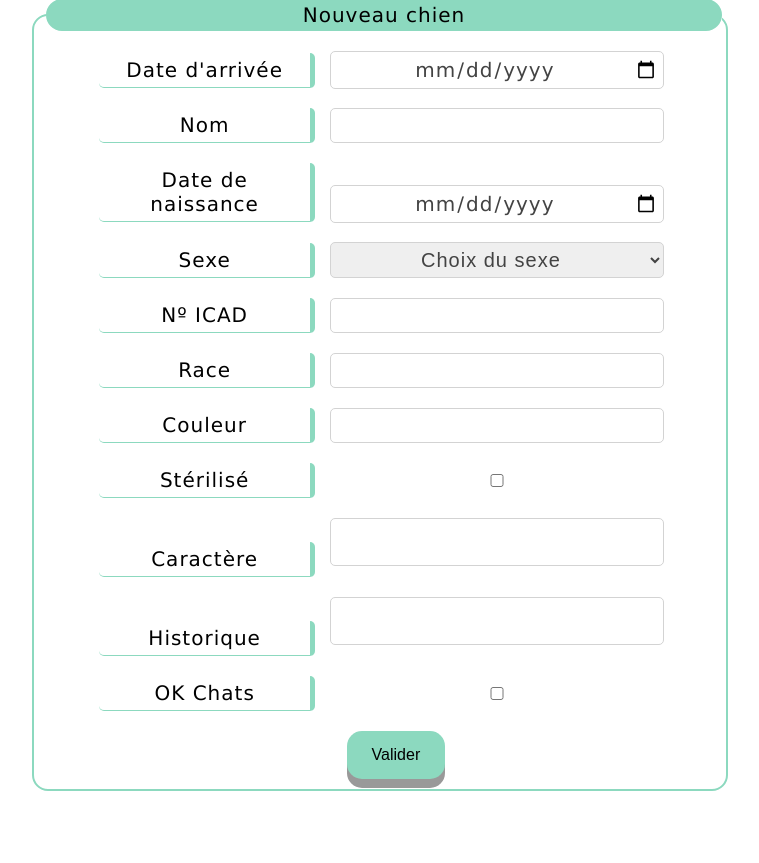
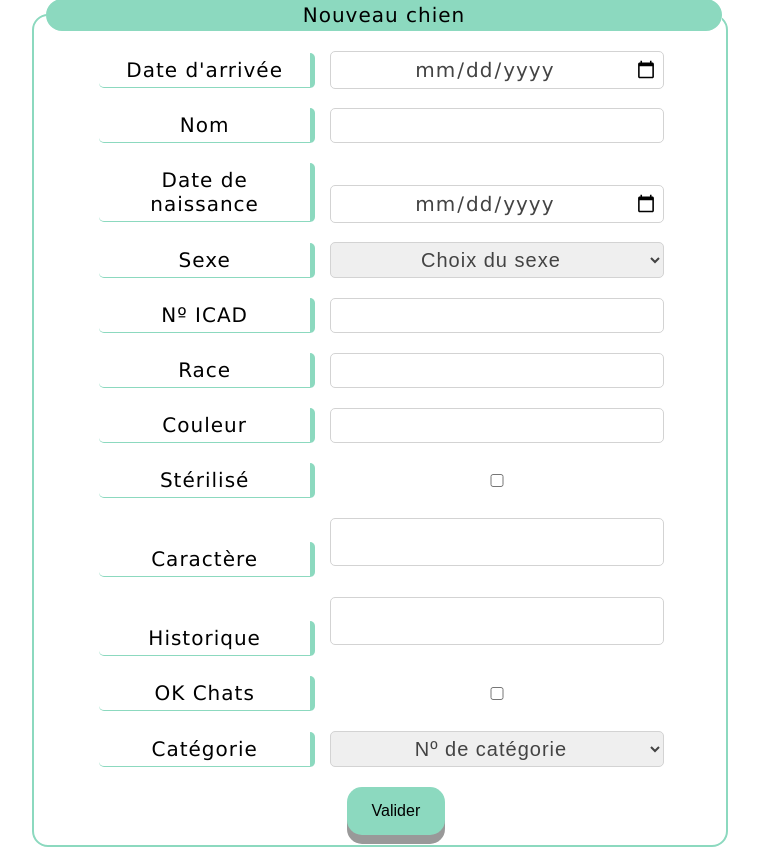
Before and after one commit to les-rescapes-du-quercy/ossaca, a Flask app: page /dogs/new_dog in a window 1280 px wide. Shown: the part 557-1420 px from the top of the page, without its empty margins (260-1019 px from the left). Before the commit the page ends 1348 px from the top, so only its background shows below. Run offline with Flask 2, Linux system fonts and the light colour scheme; some libraries are stand-ins or nearby versions.

Commit message:
dog: Add category
Signed-off-by: Mylene Josserand <josserand.mylene@gmail.com>

```diff
--- a/db_helpers.py
+++ b/db_helpers.py
@@ -51,6 +51,7 @@ def update_dog(form):
     dog.implant = form['implant']
     dog.neutered = form['neutered'] if 'neutered' in form else 0
     dog.ok_cats = form['ok_cats'] if 'ok_cats' in form else 0
+    dog.category = form['category']
     dog.character = form['char']
     dog.history = form['history']
     db.update(dog)
--- a/templates/animal.html
+++ b/templates/animal.html
@@ -71,6 +71,12 @@
     <label for="ok_cats">OK Chats</label>
     <input name="ok_cats" type="checkbox" value="1"
 	   {% if animal.ok_cats == 1 %} checked {% endif %}/><br>
+    <label for="category">Catégorie</label>
+    <select name="category">
+      <option value="0" {% if animal.category == 0 %} selected {% endif %}>Non catégorisé</option>
+      <option value="1" {% if animal.category == 1 %} selected {% endif %}>Catégorie nº1</option>
+      <option value="2" {% if animal.category == 2 %} selected {% endif %}>Catégorie nº2</option>
+    </select><br>
     {% endif %}
 
     <label for="char">Caractère</label>
--- a/templates/new_dog.html
+++ b/templates/new_dog.html
@@ -25,7 +25,15 @@
     {% include 'new.html' %}
     <label for="ok_cats">OK Chats</label>
     <input name="ok_cats" type="checkbox" value="1"/>
+    <label for="category">Catégorie</label>
+    <select name="category">
+      <option value="" disabled selected>Nº de catégorie</option>
+      <option value="0">Non catégorisé</option>
+      <option value="1">Catégorie nº1</option>
+      <option value="2">Catégorie nº2</option>
+    </select>
 
     <button class="submit" type="submit" value="submit">Valider</button>
   </fieldset>
+
 </form>
```
